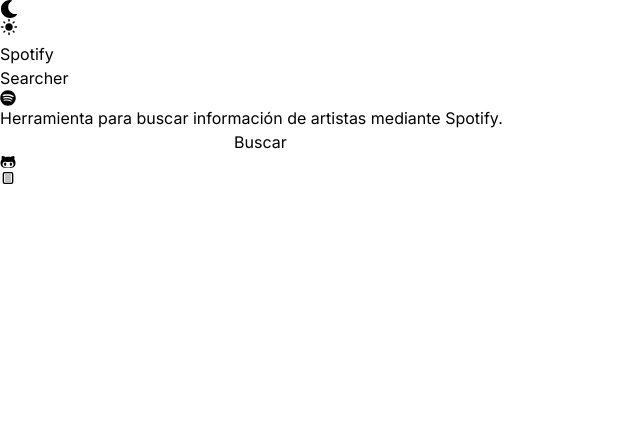
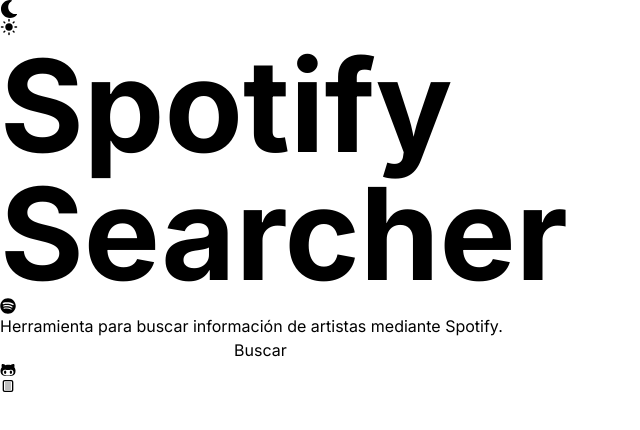
Before and after one commit to cr1st1anhernandez/Spotify-Searcher-Artist, a Next.js app: page / in a window 1280 px wide. Shown: the top 430 px of the page, without its empty margins (0-640 px from the left). Built offline with nearby package versions, Linux system fonts and the light colour scheme.

Commit message:
:lipstick: Add custom styles to global CSS

```diff
--- a/src/app/globals.css
+++ b/src/app/globals.css
@@ -1,3 +1,17 @@
 @tailwind base;
 @tailwind components;
 @tailwind utilities;
+
+* {
+  -webkit-tap-highlight-color: rgba(0, 0, 0, 0);
+}
+
+@layer base {
+  h1{
+    @apply text-4xl;
+    @apply font-bold;
+    @apply sm:text-7xl;
+    @apply lg:text-8xl;
+    @apply xl:text-9xl;
+  }
+}
```
